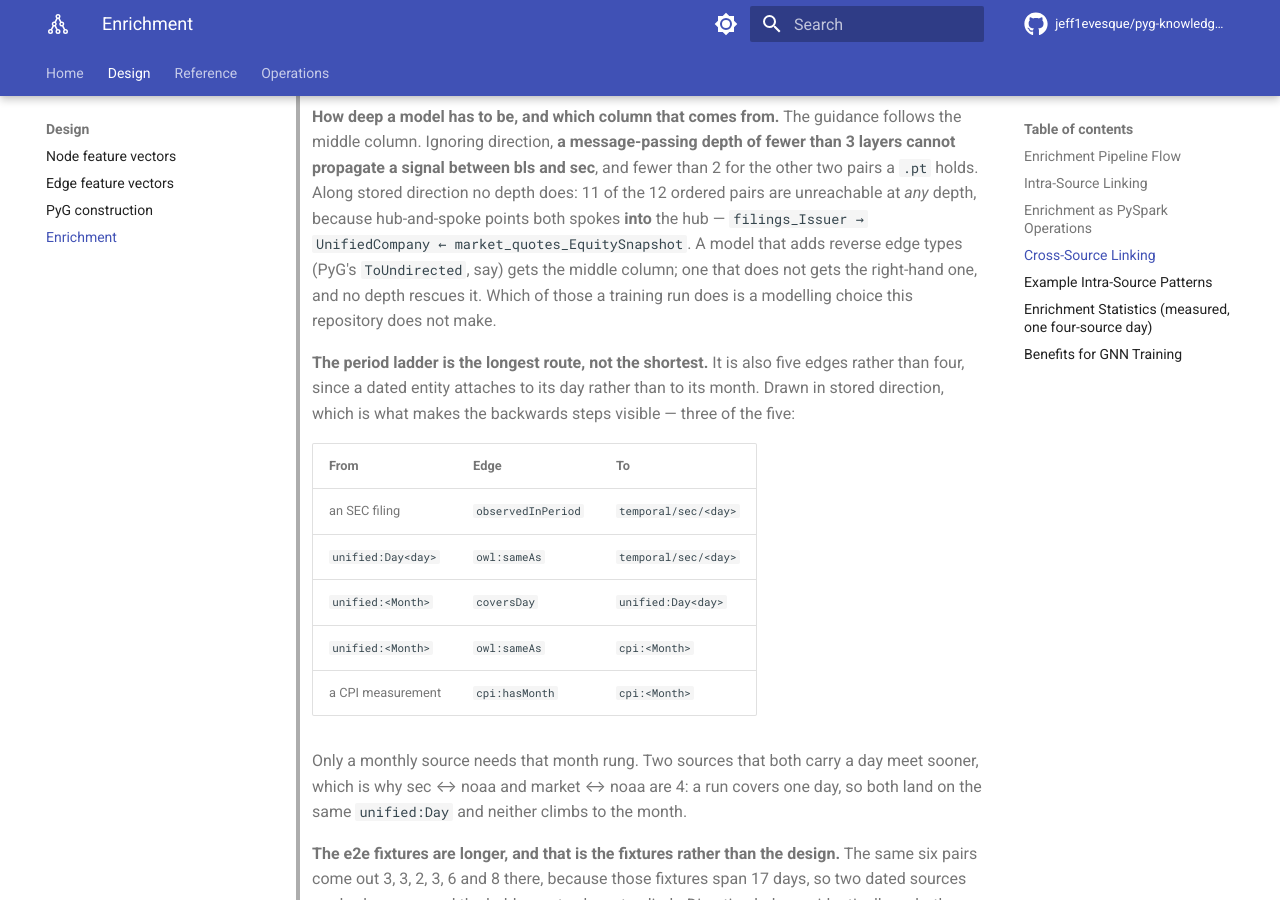
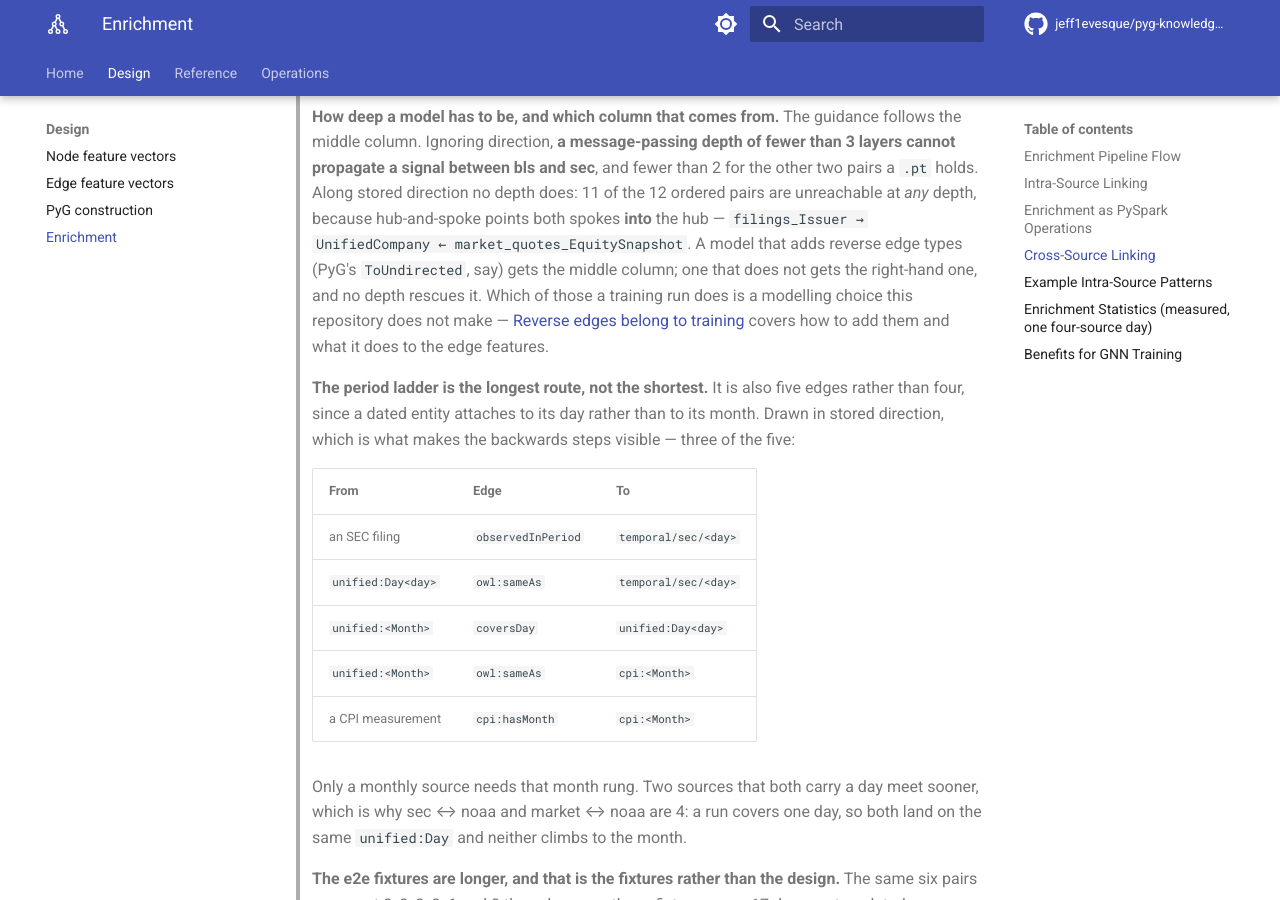
Before and after one commit to jeff1evesque/pyg-knowledge-graph-builder, an MkDocs documentation site: the page built from documentation/design/enrichment.md, in a window 1280 px wide and 900 px high, scrolled down 7053 px. Built offline with MkDocs 1.6.1 and Material for MkDocs 9.7.7, drawn with Linux system fonts in a browser that asks for light colours; comment, search, counter and statistics services are not loaded.

Commit message:
#418: enrichment.md, link the reverse-edge guidance from the distance table

```diff
--- a/documentation/design/enrichment.md
+++ b/documentation/design/enrichment.md
@@ -229,7 +229,9 @@ cpi:November a temporal:SourceMonth ; rdfs:label "November" .
 > `filings_Issuer → UnifiedCompany ← market_quotes_EquitySnapshot`. A model that
 > adds reverse edge types (PyG's `ToUndirected`, say) gets the middle column; one
 > that does not gets the right-hand one, and no depth rescues it. Which of those
-> a training run does is a modelling choice this repository does not make.
+> a training run does is a modelling choice this repository does not make —
+> [Reverse edges belong to training](edge-features.md#reverse-edges-belong-to-training-not-to-the-pt)
+> covers how to add them and what it does to the edge features.
 >
 > **The period ladder is the longest route, not the shortest.** It is also five
 > edges rather than four, since a dated entity attaches to its day rather than
```
